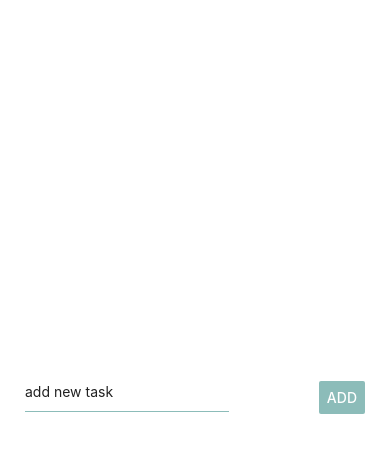
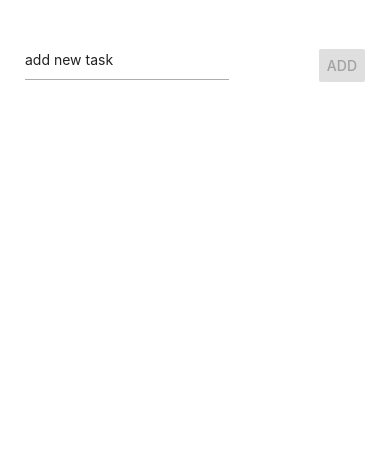
Before and after one commit to sotopro/clase01testcoderhouse, a React Native app: screen / in a window 390 px wide. Shown: the top 452 px of the page. Built offline with nearby package versions, Linux system fonts and the light colour scheme.

Commit message:
[topic] - conditional rendering & styles components

```diff
--- a/App.js
+++ b/App.js
@@ -16,8 +16,6 @@ export default function App() {
     setTasks([...tasks, task]);
   };
 
-  console.warn({ tasks });
-
   return (
     <View style={themes.container}>
       <View style={styles.containerTask}>
@@ -27,23 +25,31 @@ export default function App() {
           value={task}
           onChangeText={onHandleInput}
         />
-        <Button title="ADD" color="#8CBCB9" onPress={() => onHandleSubmit()} />
+        <Button
+          title="ADD"
+          color="#8CBCB9"
+          onPress={() => onHandleSubmit()}
+          disabled={task.length === 0}
+        />
       </View>
+      {tasks.length > 0 && (
         <View style={styles.containerList}>
+          <Text style={styles.titleList}>Task List</Text>
           {tasks.map((item, idx) => (
             <View key={`task-${idx}`} style={styles.containerItem}>
               <Text style={styles.item}>{item}</Text>
             </View>
           ))}
         </View>
+      )}
     </View>
   );
 }
 
 const styles = StyleSheet.create({
   containerTask: {
-    padding: 25,
-    flex: 1,
+    marginTop: 40,
+    paddingHorizontal: 25,
     flexDirection: "row",
     justifyContent: "space-between",
     alignItems: "center",
@@ -58,14 +64,19 @@ const styles = StyleSheet.create({
     color: "#212121",
   },
   containerList: {
-    margin: 25,
+    marginHorizontal: 20,
   },
   containerItem: {
-    padding: 10,
+    marginVertical: 10,
   },
   item: {
     fontSize: 14,
     color: "#212121",
+  },
+  titleList: {
+    marginTop: 10,
+    fontSize: 18,
+    color: "#212121",
     fontWeight: "bold",
   },
 });
```
Lines whose indentation alone changed are shown as unchanged.
